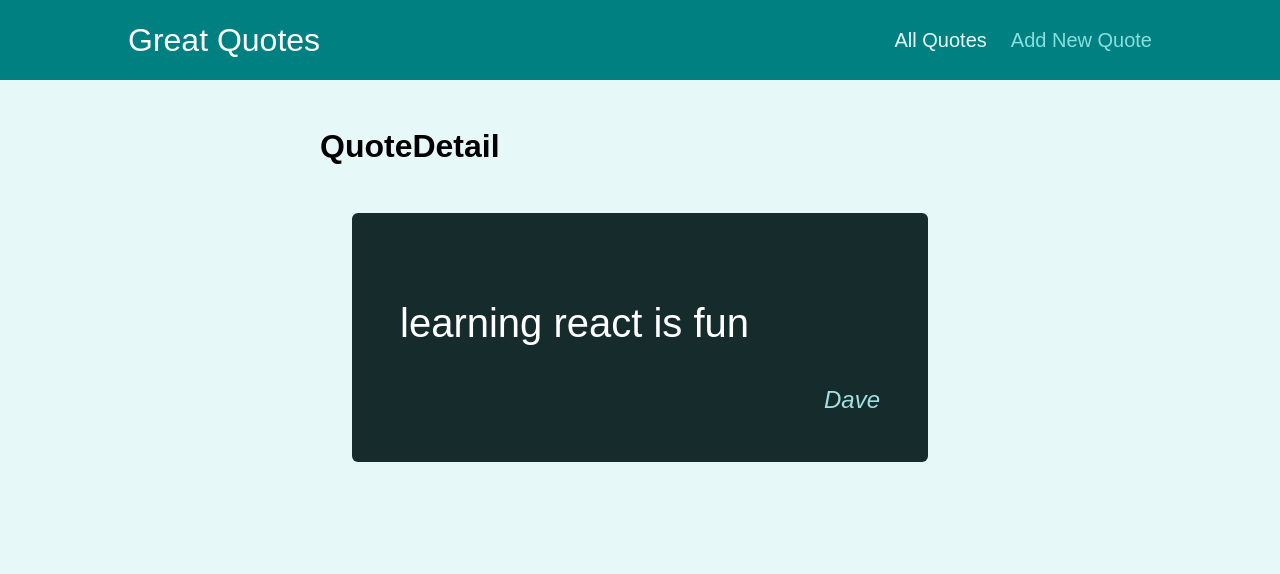
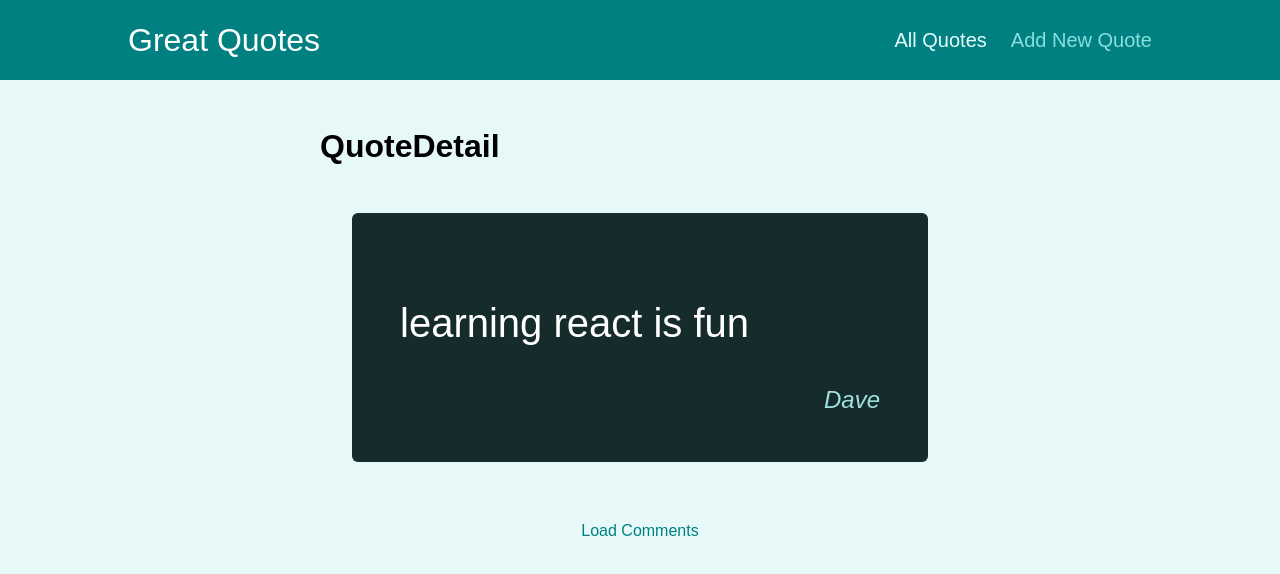
Before and after one commit to dmgudeman/277ReactRouter, a React (Create React App) app: page /quotes/q1 in a window 1280 px wide. Shown: the top 574 px of the page. Built offline with nearby package versions, Linux system fonts and the light colour scheme.

Commit message:
used dynamic route useRouteMatch

```diff
--- a/src/pages/QuoteDetail.js
+++ b/src/pages/QuoteDetail.js
@@ -1,34 +1,43 @@
 import React, { Fragment } from 'react';
-import { useParams, Route } from 'react-router-dom';
+import { useParams, Route, Link, useRouteMatch } from 'react-router-dom';
 import Comments from '../components/comments/Comments';
 import HighlightedQuote from '../components/quotes/HighlightedQuote';
 
-
 const DUMMY_QUOTES = [
-    {id: 'q1', author: 'Dave', text:"learning react is fun"},
-    {id: 'q2', author: 'Joe', text:"learning react is kinda fun"},
-    {id: 'q3', author: 'Momma', text:"learning react is very fun"},
+  { id: 'q1', author: 'Dave', text: 'learning react is fun' },
+  { id: 'q2', author: 'Joe', text: 'learning react is kinda fun' },
+  { id: 'q3', author: 'Momma', text: 'learning react is very fun' },
 ];
 
+const QuoteDetail = () => {
+  const match = useRouteMatch();
+  const params = useParams();
+  console.log('hi there', match);
 
-
-const QuoteDetail = () => {
-    const params = useParams();
-    console.log('hi there', params.quoteId);
-
-    const quote = DUMMY_QUOTES.find(quote => quote.id === params.quoteId);
-    if(!quote) {
-        return <p>No Quote Found</p>
-    }
-
-
+  const quote = DUMMY_QUOTES.find((quote) => quote.id === params.quoteId);
+  if (!quote) {
+    return <p>No Quote Found</p>;
+  }
 
   return (
     <Fragment>
-    <div>
-      <h1>QuoteDetail</h1>
-    <HighlightedQuote text={quote.text} author={quote.author}/>
-      <Route path={`/quotes/${params.quoteId}/comments`}><Comments/></Route>
+      <div>
+        <h1>QuoteDetail</h1>
+        <HighlightedQuote text={quote.text} author={quote.author} />
+        <Route path={`${match.path}`} exact>
+          <div className="centered">
+            <Link
+              className="btn--flat"
+              to={`/quotes/${params.quoteId}/comments`}
+            >
+              Load Comments
+            </Link>
+          </div>
+        </Route>
+
+        <Route path={`${match.path}/comments`}>
+          <Comments />
+        </Route>
       </div>
     </Fragment>
   );
```
Also changed, not shown: 1 other file (tests, documents, lock files or other folders).
